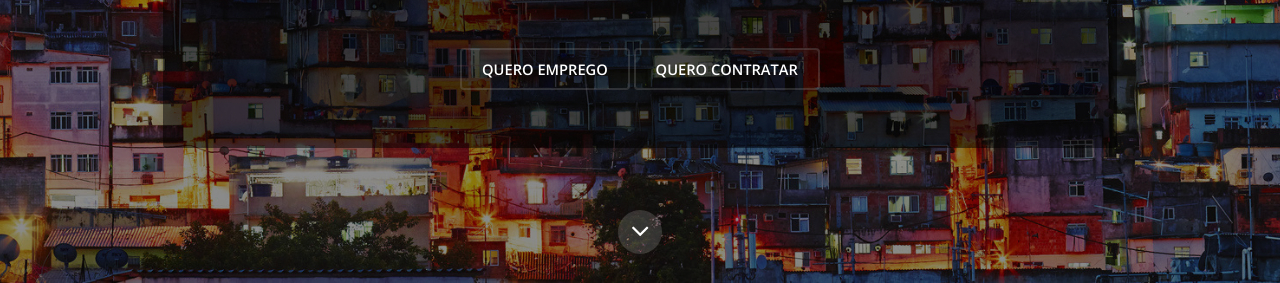
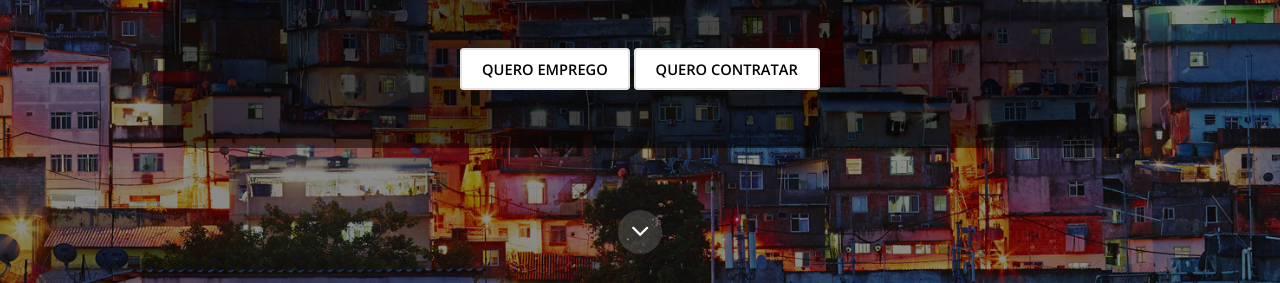
Before and after one commit to emprega/emprega-comunidades, a plain HTML site: page index.html in a window 1280 px wide. Shown: the part 517-800 px from the top of the page. Drawn offline with nearby package versions, Linux system fonts and the light colour scheme.

Commit message:
Changing button color

```diff
--- a/assets/css/main.css
+++ b/assets/css/main.css
@@ -1993,9 +1993,9 @@
 		input[type="button"].alt,
 		button.alt,
 		.button.alt {
-			background-color: transparent;
+			background-color: white;
 			box-shadow: inset 0 0 0 2px rgba(144, 144, 144, 0.25);
-			color: #fff !important;
+			color: #000 !important;
 		}
 
 			input[type="submit"].alt:hover,
```
